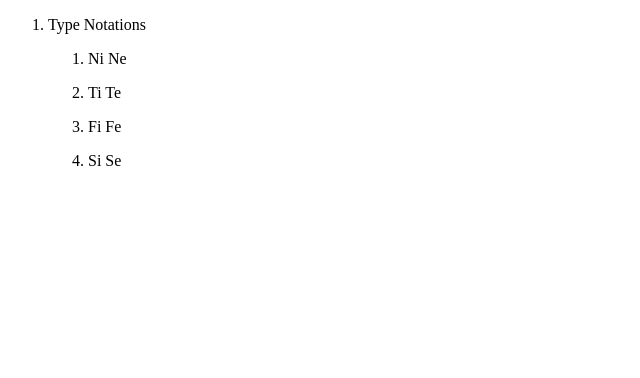
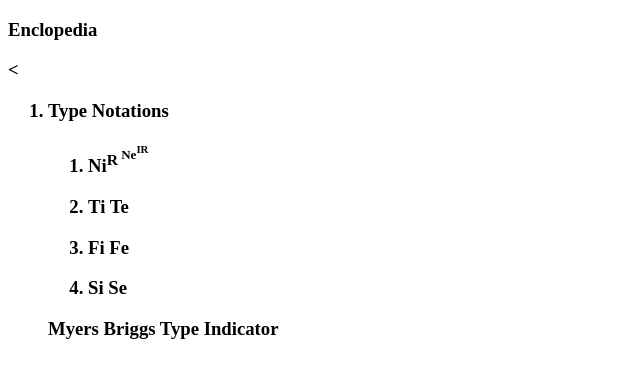
Before and after one commit to systemsculptor/systemsculptor.github.io, a plain HTML site: page index.html in a window 1280 px wide. Shown: the whole page, without its empty margins (0-640 px from the left). Drawn offline with Linux system fonts and the light colour scheme.

Commit message:
Update index.html

```diff
--- a/index.html
+++ b/index.html
@@ -8,6 +8,8 @@
 </head>
 <body>
 
+    <h3> Enclopedia <h3>
+        <
 
     <div>
 
@@ -19,7 +21,7 @@
 
         <li> <span> Type Notations </span> </li> </a>
         <ol>
-        <li> <p> Ni Ne </p> </li>
+        <li> <p> Ni<sup>R<sup> Ne<sup>IR<sup> </p> </li>
         <li> <p> Ti Te </p> </li>
         <li> <p> Fi Fe </p> </li>
         <li> <p> Si Se </p> </li>
@@ -27,7 +29,12 @@
 
     </ol>
     </div>
+        <ol>
+            Myers Briggs Type Indicator
 
+
+
+    </ol>
 
 
 </body>
```
